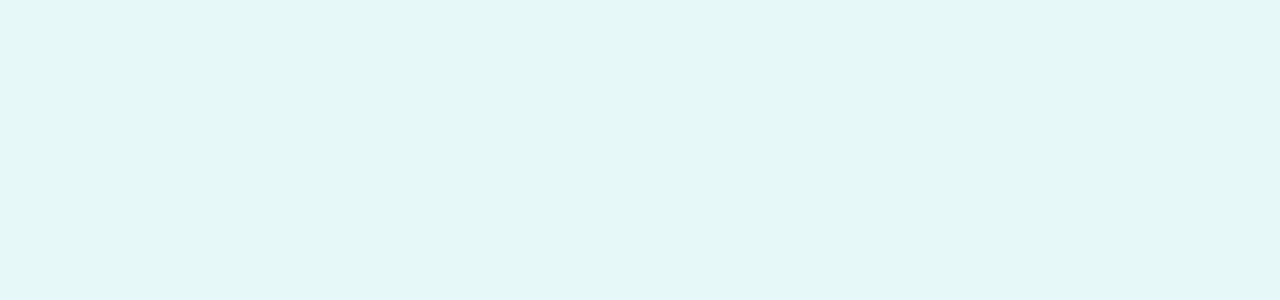
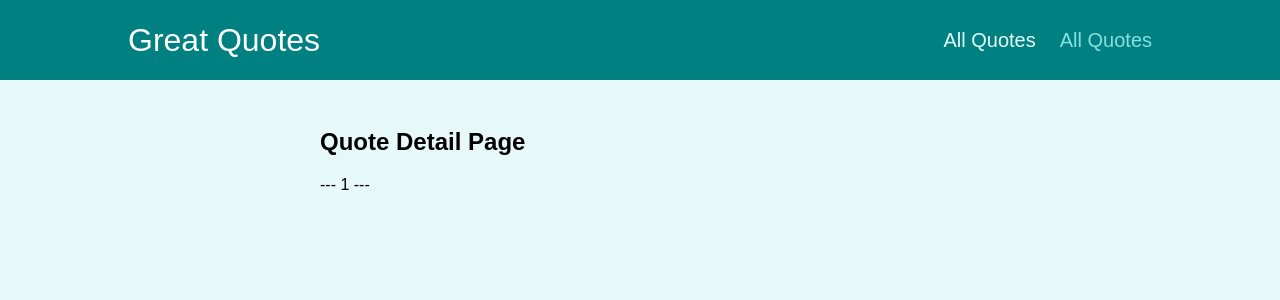
Before and after one commit to rado88x/React-Router-Practice-Project-II, a React (Create React App) app: page /quotes/1 in a window 1280 px wide. Shown: the top 300 px of the page. Built offline with nearby package versions, Linux system fonts and the light colour scheme.

Commit message:
added nav bar and styles

```diff
--- a/src/App.js
+++ b/src/App.js
@@ -1,9 +1,29 @@
+import { Route, Switch, Redirect } from "react-router-dom";
+
+import AllQuoutes from "./pages/AllQuotes";
+import NewQuote from "./pages/NewQuote";
+import QuoteDetail from "./pages/QuoteDetail";
+import Layout from "./components/layout/Layout";
+
 function App() {
   return (
-    <div>
+    <Layout>
 
-    </div>
+      <Switch>
+        <Route path="/" exact>
+          <Redirect to="/quotes" />
+        </Route>
+        <Route path="/quotes" exact>
+          <AllQuoutes />
+        </Route>
+        <Route path="/quotes/:quoteId">
+          <QuoteDetail />
+        </Route>
+        <Route path="/new-quote">
+          <NewQuote />
+        </Route>
+      </Switch>
+    </Layout>
   );
 }
-
 export default App;
--- /dev/null
+++ b/src/components/layout/Layout.js
@@ -0,0 +1,16 @@
+import MainNavigation from "./MainNavigation";
+import classes from "./Layout.module.css";
+import { Fragment } from "react";
+
+const Layout = (props) => {
+    return (
+      <Fragment>
+          <MainNavigation/>
+          <main className={classes.main}>
+            {props.children}
+          </main>
+      </Fragment>
+    );
+};
+
+export default Layout;
--- /dev/null
+++ b/src/components/layout/MainNavigation.js
@@ -0,0 +1,26 @@
+import { NavLink } from "react-router-dom";
+import classes from "./MainNavigation.module.css";
+
+const MainNavigation = () => {
+  return (
+    <header className={classes.header}>
+      <div className={classes.logo}>Great Quotes</div>
+      <nav className={classes.nav}>
+        <ul>
+          <li>
+            <NavLink to="/quotes" activeClassName={classes.active}>
+              All Quotes
+            </NavLink>
+          </li>
+          <li>
+            <NavLink to="/new-quote" activeClassName={classes.active}>
+              All Quotes
+            </NavLink>
+          </li>
+        </ul>
+      </nav>
+    </header>
+  );
+};
+
+export default MainNavigation;
--- a/src/index.js
+++ b/src/index.js
@@ -1,6 +1,7 @@
 import ReactDOM from 'react-dom';
+import { BrowserRouter } from 'react-router-dom';
 
 import './index.css';
 import App from './App';
 
-ReactDOM.render(<App />, document.getElementById('root'));
+ReactDOM.render(<BrowserRouter> <App /> </BrowserRouter>, document.getElementById('root'));
--- /dev/null
+++ b/src/pages/AllQuotes.js
@@ -0,0 +1,8 @@
+const AllQuotes = () => {
+
+    return (
+        <h1>All Quotes</h1>
+    );
+};
+
+export default AllQuotes;
--- /dev/null
+++ b/src/pages/NewQuote.js
@@ -0,0 +1,7 @@
+const NewQuoute = () => {
+    return (
+        <h1>New Quote</h1>
+    );
+};
+
+export default NewQuoute;
--- /dev/null
+++ b/src/pages/QuoteDetail.js
@@ -0,0 +1,18 @@
+import { useParams, Route } from "react-router-dom";
+import Comments from "./../components/comments/Comments";
+
+const QuouteDetail = () => {
+  const params = useParams();
+
+  return (
+    <section>
+      <h1>Quote Detail Page</h1>
+      <p>--- {params.quoteId} ---</p>
+      <Route path={`/quotes/${params.quoteId}/comments`} exact>
+        <Comments />
+      </Route>
+    </section>
+  );
+};
+
+export default QuouteDetail;
```
